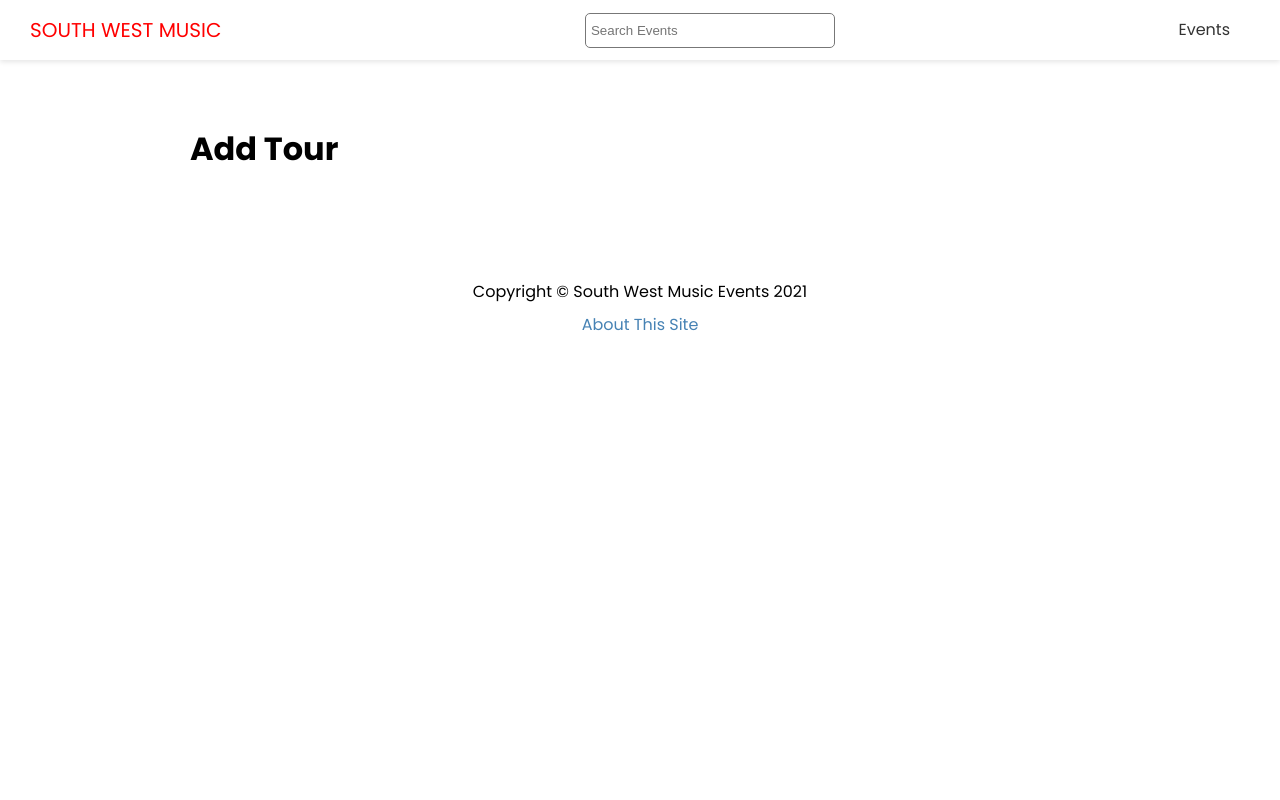
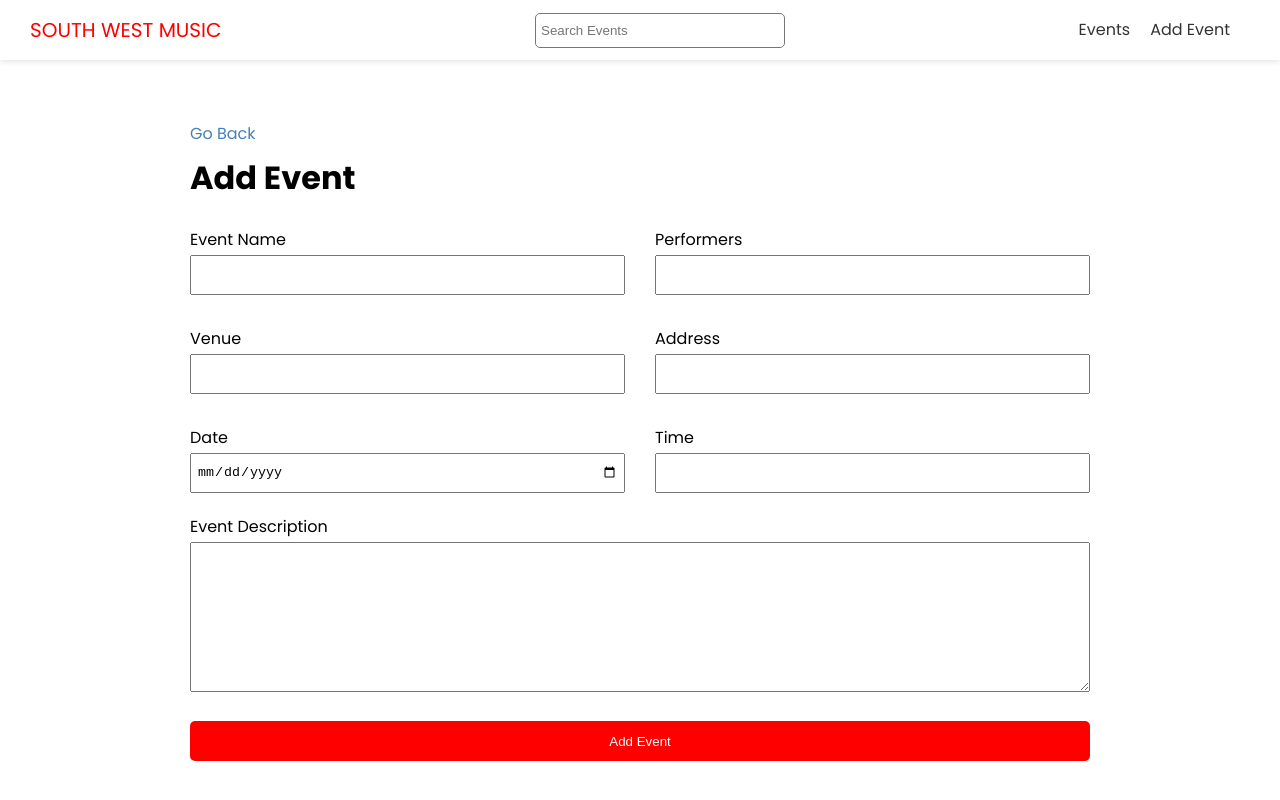
Before and after one commit to ckaylor33/nextjs-events-frontend, a Next.js app: page /events/add in a window 1280 px wide. Shown: the top 800 px of the page. Built offline with nearby package versions, Linux system fonts and the light colour scheme; no server answers.

Commit message:
added event page, not yet fully functional

```diff
--- a/components/Header.js
+++ b/components/Header.js
@@ -18,6 +18,9 @@
             <Link href='/events'>
               <a>Events</a>
             </Link>
+            <Link href='/events/add'>
+              <a>Add Event</a>
+            </Link>
           </li>
         </ul>
       </nav>
--- a/pages/events/add.js
+++ b/pages/events/add.js
@@ -1,8 +1,115 @@
+import { useState } from 'react'
+import { useRouter } from 'next/router'
+import Link from 'next/link'
+
 import Layout from '@/components/Layout'
+import { API_URL } from '@/config/index'
+
+import styles from '@/styles/Form.module.css'
+
 export default function AddEventPage() {
+  const [values, setValues] = useState({
+    name: '',
+    venue: '',
+    address: '',
+    performers: '',
+    description: '',
+    date: '',
+    time: '',
+  })
+
+  const router = useRouter()
+
+  const handleInputChange = (e) => {
+    const { name, value } = e.target
+    setValues({ ...values, [name]: value })
+  }
+
+  const handleSubmit = (e) => {
+    e.preventDefault()
+    console.log(values)
+  }
+
   return (
     <Layout title='Add new Event'>
-      <h1>Add Tour</h1>
+      <Link href='/events'>Go Back</Link>
+      <h1>Add Event</h1>
+
+      <form className={styles.form} onSubmit={handleSubmit}>
+        <div className={styles.grid}>
+          <div>
+            <label htmlFor='name'>Event Name</label>
+            <input
+              type='text'
+              id='name'
+              name='name'
+              value={values.name}
+              onChange={handleInputChange}
+            />
+          </div>
+          <div>
+            <label htmlFor='name'>Performers</label>
+            <input
+              type='text'
+              id='performers'
+              name='performers'
+              value={values.performers}
+              onChange={handleInputChange}
+            />
+          </div>
+          <div>
+            <label htmlFor='name'>Venue</label>
+            <input
+              type='text'
+              id='venue'
+              name='venue'
+              value={values.venue}
+              onChange={handleInputChange}
+            />
+          </div>
+          <div>
+            <label htmlFor='name'>Address</label>
+            <input
+              type='text'
+              id='address'
+              name='address'
+              value={values.address}
+              onChange={handleInputChange}
+            />
+          </div>
+          <div>
+            <label htmlFor='name'>Date</label>
+            <input
+              type='date'
+              id='date'
+              name='date'
+              value={values.date}
+              onChange={handleInputChange}
+            />
+          </div>
+          <div>
+            <label htmlFor='name'>Time</label>
+            <input
+              type='text'
+              id='time'
+              name='time'
+              value={values.time}
+              onChange={handleInputChange}
+            />
+          </div>
+        </div>
+        <div>
+          <label htmlFor='description'>Event Description</label>
+          <textarea
+            type='text'
+            id='description'
+            name='description'
+            value={values.description}
+            onChange={handleInputChange}
+          ></textarea>
+        </div>
+        <input type='submit' value='Add Event' className='btn' />
+      </form>
     </Layout>
   )
 }
--- /dev/null
+++ b/styles/Form.module.css
@@ -0,0 +1,39 @@
+.form label {
+  display: block;
+}
+
+.form input {
+  width: 100%;
+  height: 40px;
+  padding: 5px;
+}
+
+.form textarea {
+  width: 100%;
+  height: 150px;
+}
+
+.form input[type='submit'] {
+  display: block;
+  width: 100%;
+  margin: 20px 0 30px;
+}
+
+.form .file {
+  border: 1px #ccc solid;
+  background-color: #f4f4f4;
+  padding: 10px;
+}
+
+.grid {
+  display: grid;
+  grid-template-columns: 1fr 1fr;
+  gap: 30px;
+  margin-bottom: 20px;
+}
+
+@media (max-width: 600px) {
+  .grid {
+    grid-template-columns: 1fr;
+  }
+}
```
